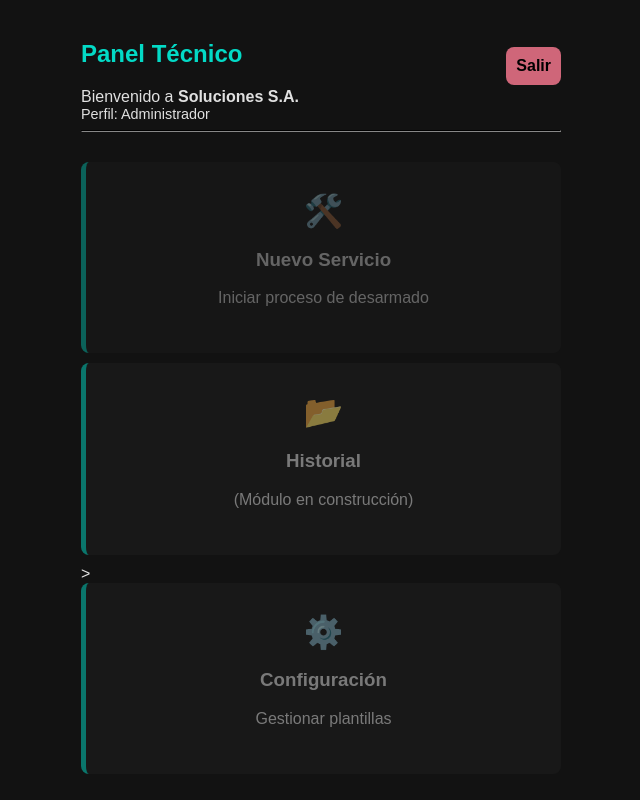
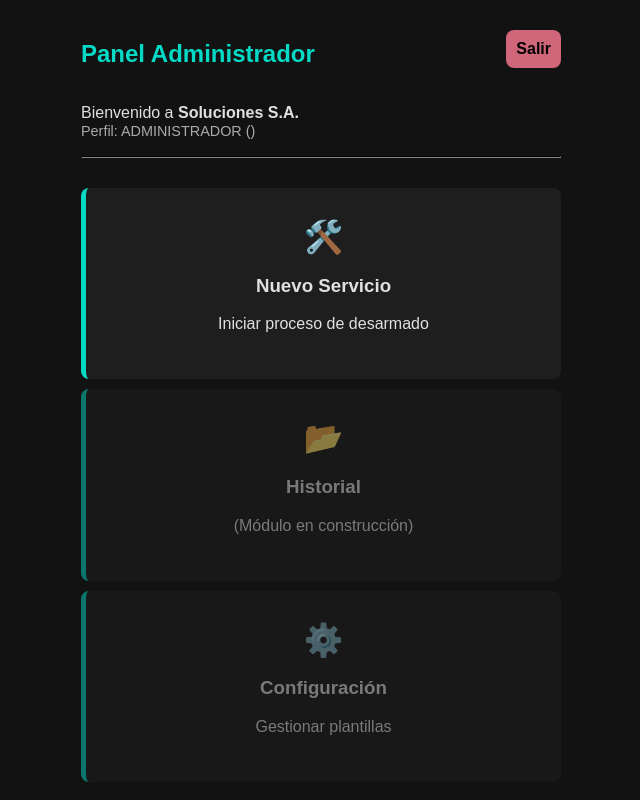
Before and after one commit to Aylinn27/iplacex-reversebuild, a plain HTML site: page frontend/dashboard.html in a window 1280 px wide. Shown: the top 800 px of the page, without its empty margins (319-959 px from the left). Drawn offline with Linux system fonts and the light colour scheme; sample sign-in values are in the browser's storage.

Commit message:
Update dashboard title and role display logic

```diff
--- a/frontend/dashboard.html
+++ b/frontend/dashboard.html
@@ -3,37 +3,28 @@
 <head>
     <meta charset="UTF-8">
     <meta name="viewport" content="width=device-width, initial-scale=1.0">
-    <title>Panel Técnico - ReverseBuild</title>
+    <title>Panel - ReverseBuild</title>
     <link rel="stylesheet" href="css/styles.css">
 </head>
 <body>
 
     <div class="container">
-
         <div style="display: flex; justify-content: space-between; align-items: center;">
-            <div>
-                <h2 style="color: #03dac6;">Panel Técnico</h2>
-                <p style="margin: 0;">
-                    Bienvenido a <strong>Soluciones S.A.</strong>
-                </p>
-                <p style="margin: 0; font-size: 0.9em;">
-                    Perfil: <span id="roleBadge"></span>
-                </p>
-            </div>
-            <button
-                onclick="logout()"
-                style="width: auto; background-color: #cf6679; padding: 10px;">
+            <h2 id="panelTitle" style="color: #03dac6;">Panel</h2>
+            <button onclick="logout()" style="width: auto; background-color: #cf6679; padding: 10px;">
                 Salir
             </button>
         </div>
 
+        <p>
+            Bienvenido a <strong>Soluciones S.A.</strong><br>
+            <span id="roleLabel" style="font-size: 0.9em; color: #aaa;"></span>
+        </p>
         <hr style="border-color: #333;">
 
         <div style="margin-top: 30px;">
 
-            <div
-                id="cardNuevo"
-                class="card"
+            <div class="card"
                  onclick="crearServicio()"
                  style="cursor: pointer; text-align: center; padding: 30px;">
                 <h1 style="margin: 0;">🛠️</h1>
@@ -41,18 +32,14 @@
                 <p>Iniciar proceso de desarmado</p>
             </div>
 
-            <div
-                id="cardHist"
-                class="card"
+            <div class="card"
                  style="cursor: not-allowed; text-align: center; padding: 30px; opacity: 0.5;">
                 <h1 style="margin: 0;">📂</h1>
                 <h3>Historial</h3>
                 <p>(Módulo en construcción)</p>
             </div>
->
-            <div
-                id="cardConfig"
-                class="card"
+
+            <div class="card"
                  style="cursor: not-allowed; text-align: center; padding: 30px; opacity: 0.5;">
                 <h1 style="margin: 0;">⚙️</h1>
                 <h3>Configuración</h3>
@@ -63,7 +50,7 @@
 
         <hr style="border-color: #333; margin-top: 30px;">
 
-        <div id="seccionRearme">
+        <div id="adminRearmeBlock">
             <h3>🔁 Generar Guía de Rearme</h3>
 
             <input
@@ -73,7 +60,7 @@
                 style="width: 100%; margin-bottom: 10px;"
             >
 
-            <button id="btnRearme" onclick="verRearme()">Ver Guía de Rearme</button>
+            <button onclick="verRearme()">Ver Guía de Rearme</button>
 
             <ul id="listaPasos" style="margin-top: 20px;"></ul>
         </div>
@@ -83,55 +70,30 @@
     <script src="dashboard.js"></script>
 
     <script>
+        (function () {
             const token = localStorage.getItem('token');
             if (!token) {
                 window.location.href = 'index.html';
+                return;
             }
 
             const role = localStorage.getItem('role') || 'tecnico';
+            const email = localStorage.getItem('email') || '';
 
-        function configurarDashboardPorRol() {
-            const roleBadge = document.getElementById('roleBadge');
-            if (roleBadge) {
-                roleBadge.textContent = (role === 'admin') ? 'Administrador' : 'Técnico';
+            const roleLabel = document.getElementById('roleLabel');
+            const panelTitle = document.getElementById('panelTitle');
+            const adminBlock = document.getElementById('adminRearmeBlock');
+
+            if (role === 'admin') {
+                panelTitle.textContent = 'Panel Administrador';
+                roleLabel.textContent = `Perfil: ADMINISTRADOR (${email})`;
+                if (adminBlock) adminBlock.style.display = 'block';
+            } else {
+                panelTitle.textContent = 'Panel Técnico';
+                roleLabel.textContent = `Perfil: TÉCNICO (${email})`;
+                if (adminBlock) adminBlock.style.display = 'none';
             }
-
-            const cardNuevo   = document.getElementById('cardNuevo');
-            const cardHist    = document.getElementById('cardHist');
-            const cardConfig  = document.getElementById('cardConfig');
-            const seccionRearme = document.getElementById('seccionRearme');
-
-            if (role === 'tecnico') {
-
-                if (seccionRearme) {
-                    seccionRearme.style.display = 'none';
-                }
-
-                if (cardHist) {
-                    cardHist.style.opacity = '0.4';
-                    cardHist.style.cursor = 'not-allowed';
-                }
-
-                if (cardConfig) {
-                    cardConfig.style.opacity = '0.4';
-                    cardConfig.style.cursor = 'not-allowed';
-                }
-
-            } else if (role === 'admin') {
-
-                if (cardNuevo) {
-                    cardNuevo.style.opacity = '0.4';
-                    cardNuevo.style.cursor = 'not-allowed';
-                    cardNuevo.onclick = null;
-                }
-
-                if (seccionRearme) {
-                    seccionRearme.style.display = 'block';
-                }
-            }
-        }
-
-        configurarDashboardPorRol();
+        })();
 
         function logout() {
             localStorage.removeItem('token');
```
Lines whose indentation alone changed are shown as unchanged.
